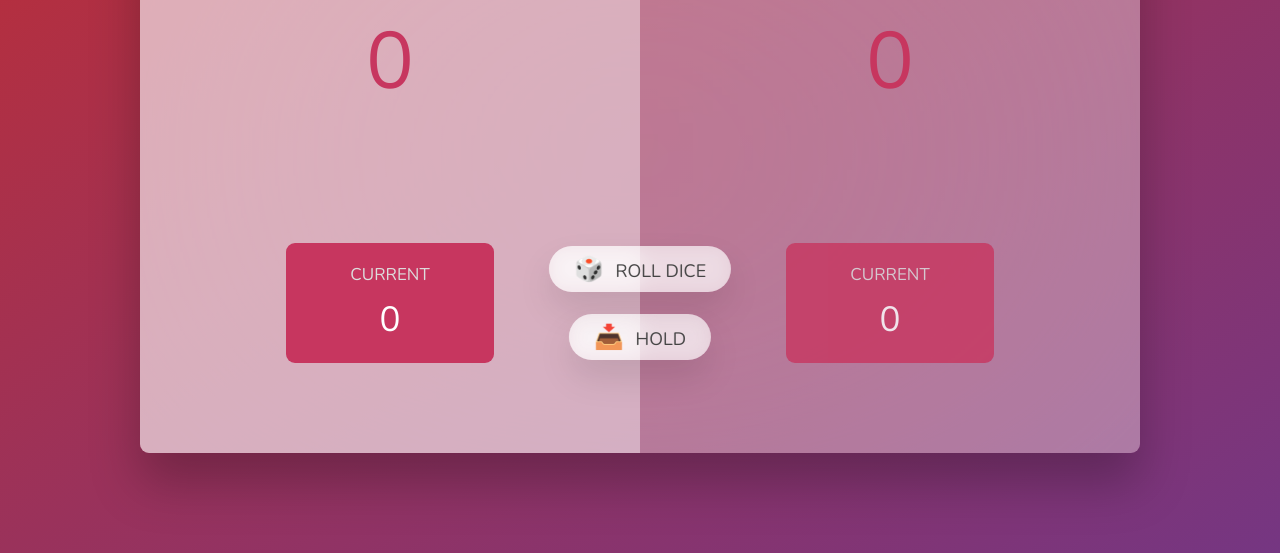
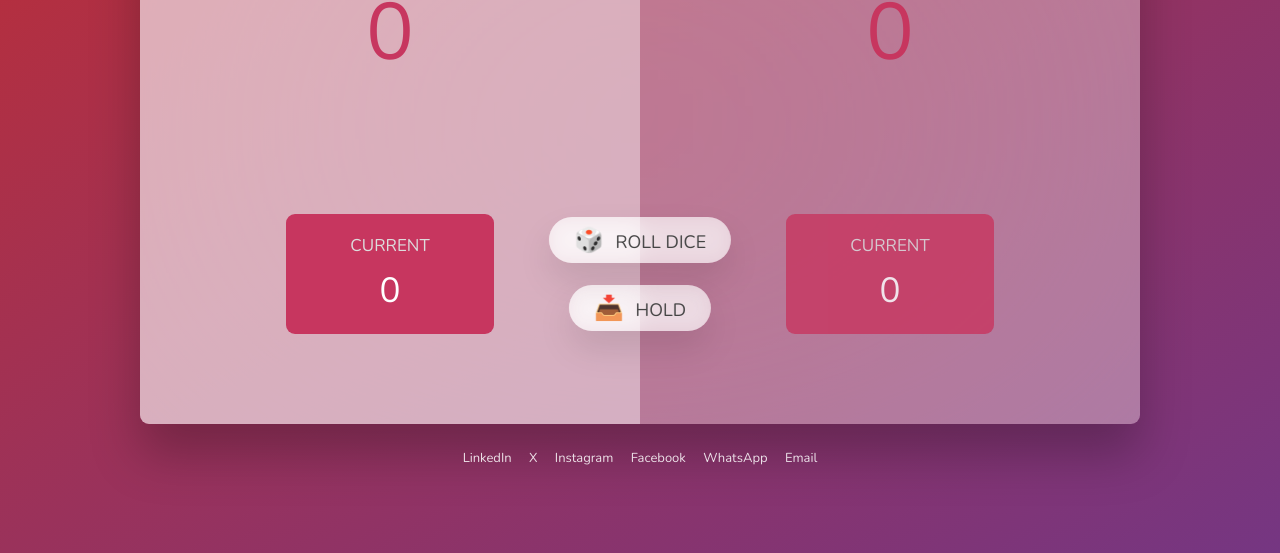
Before and after one commit to mhmd7710d/Pig-Game-Project, a plain HTML site: page index.html in a window 1280 px wide. Shown: the part 247-800 px from the top of the page. Drawn offline with nearby package versions, Linux system fonts and the light colour scheme.

Commit message:
Add Instagram and Facebook to contacts; add contact footer to live pages

```diff
--- a/index.html
+++ b/index.html
@@ -32,5 +32,13 @@
       <button class="btn btn--hold">📥 Hold</button>
     </main>
     <script src="script.js"></script>
+    <footer style="font-size:1.3rem;padding:1rem 0.5rem 1.6rem;text-align:center;">
+      <a style="color:#ffffff;opacity:0.85;margin:0 0.7rem;text-decoration:none;" target="_blank" href="https://www.linkedin.com/in/muhammad-fathi-b7a693424/">LinkedIn</a>
+      <a style="color:#ffffff;opacity:0.85;margin:0 0.7rem;text-decoration:none;" target="_blank" href="https://x.com/mouahid7710">X</a>
+      <a style="color:#ffffff;opacity:0.85;margin:0 0.7rem;text-decoration:none;" target="_blank" href="https://www.instagram.com/mhmd7710d/">Instagram</a>
+      <a style="color:#ffffff;opacity:0.85;margin:0 0.7rem;text-decoration:none;" target="_blank" href="https://www.facebook.com/share/1CQhxpCeYL/">Facebook</a>
+      <a style="color:#ffffff;opacity:0.85;margin:0 0.7rem;text-decoration:none;" target="_blank" href="https://wa.me/201040428475?text=Hi+Mohamed%2C+I+found+your+project+on+GitHub.">WhatsApp</a>
+      <a style="color:#ffffff;opacity:0.85;margin:0 0.7rem;text-decoration:none;" target="_blank" href="mailto:muhammutfathi@gmail.com">Email</a>
+    </footer>
   </body>
 </html>
--- a/style.css
+++ b/style.css
@@ -169,3 +169,12 @@ main {
 .hidden {
   display: none;
 }
+
+/* Contact footer: stack page content so the footer sits below the game */
+body {
+  flex-direction: column;
+  gap: 1.5rem;
+  padding: 2rem 0;
+  height: auto;
+  min-height: 100vh;
+}
```
Also changed, not shown: 1 other file.
